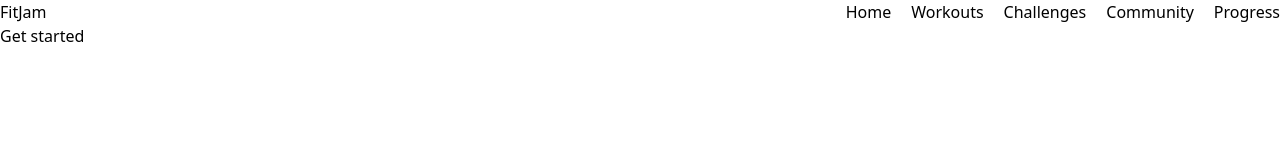
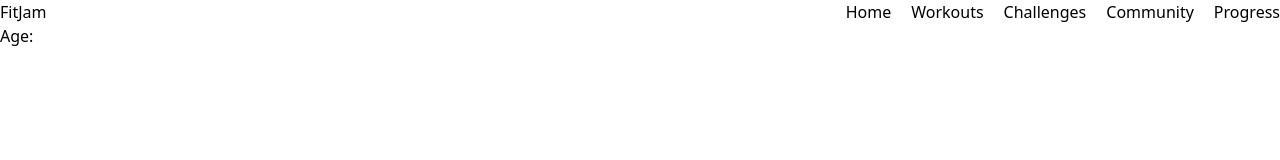
Before and after one commit to devmev10/fitjam, a Next.js app: page /getstarted in a window 1280 px wide. Shown: the top 160 px of the page. Built offline with nearby package versions, Linux system fonts and the light colour scheme.

Commit message:
update page.js

```diff
--- a/app/getstarted/page.js
+++ b/app/getstarted/page.js
@@ -1,3 +1,16 @@
+import { useState } from "react";
+
 export default function GetStarted() {
-  return <div>Get started</div>;
+  const [age, setAge] = useState();
+
+  return (
+    <main>
+      <form>
+        <label>
+          Age:{" "}
+          <input type="text" value={age} onChange={(e) => e.target.value} />
+        </label>
+      </form>
+    </main>
+  );
 }
```
